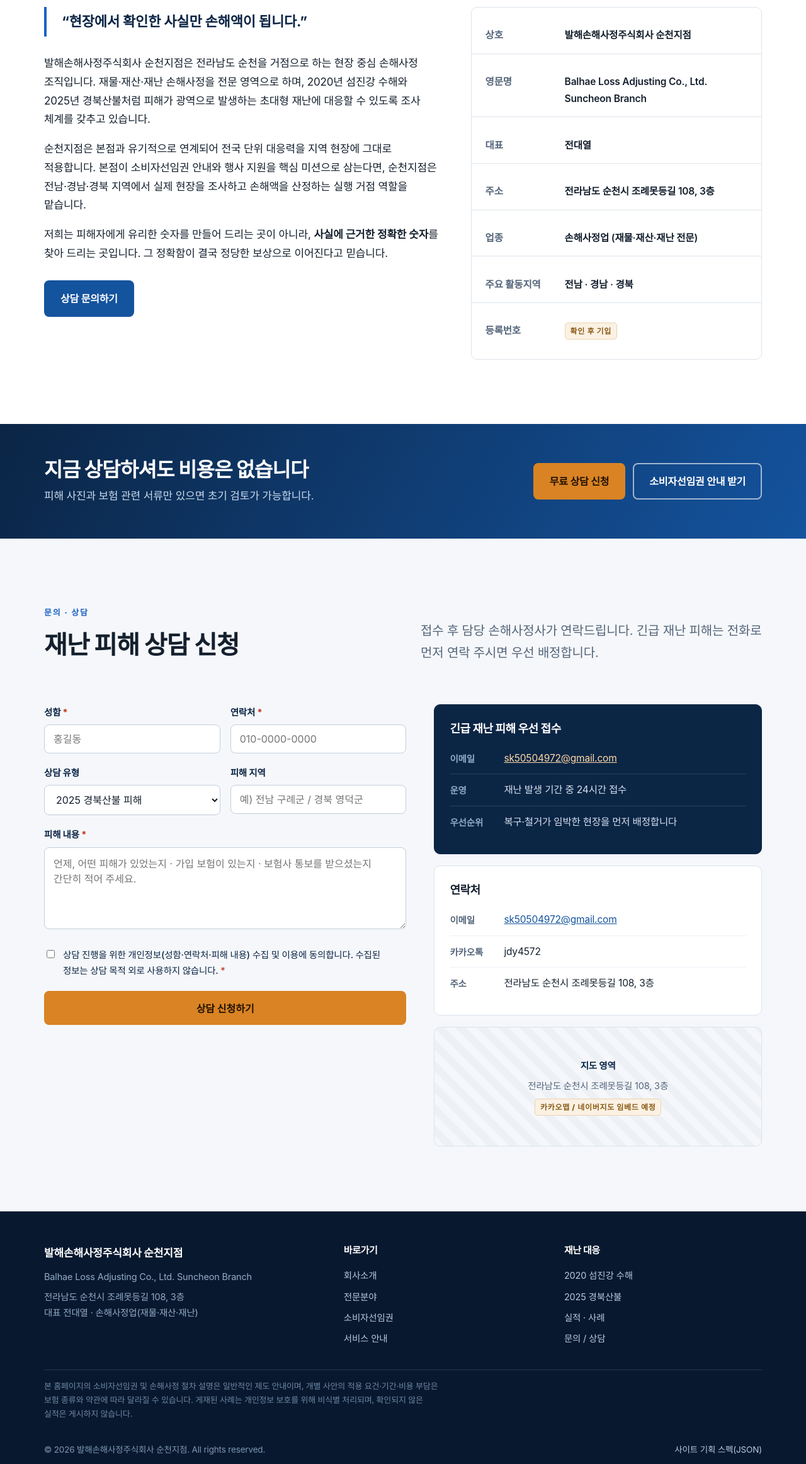
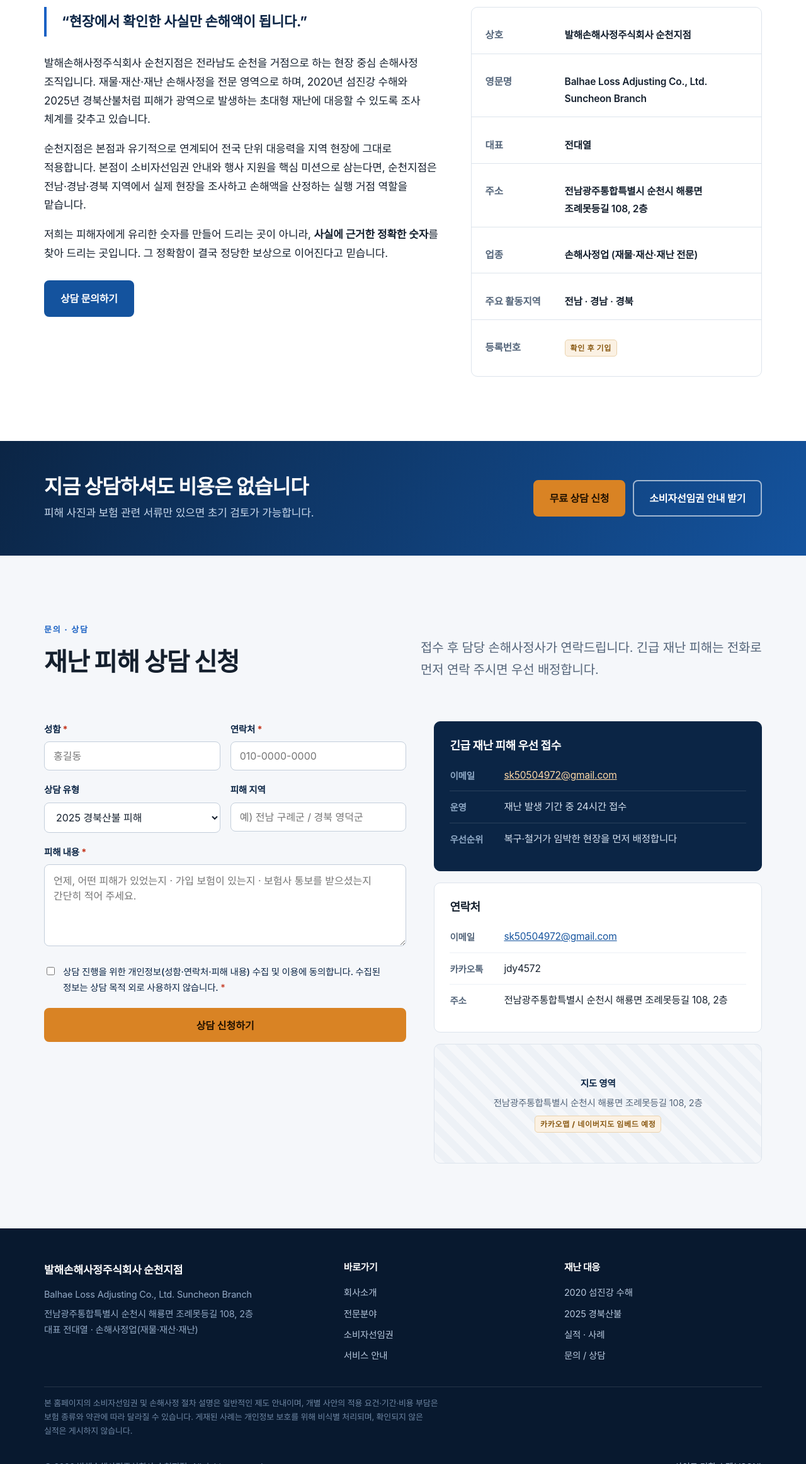
Before and after one commit to sk50504972-creator/sk50504972-creator.github.io, a plain HTML site: page index.html in a window 1280 px wide. Shown: the part 6473-8797 px from the top of the page at 63% size. Drawn offline with Linux system fonts and the light colour scheme.

Commit message:
chore(nap): 순천지점 주소 「전남광주통합특별시 순천시 해룡면 조례못등길 108, 2층」(사업자등록증·등기 2026-11-02) [마케팅_전채널배포]

```diff
--- a/index.html
+++ b/index.html
@@ -29,7 +29,7 @@
   "description": "재물·재산·재난 전문 손해사정. 2025년 경북산불, 2020년 섬진강 수해 등 초대형 재난 손해사정과 소비자선임권 기반 독립 손해사정을 수행합니다.",
   "address": {
     "@type": "PostalAddress",
-    "streetAddress": "조례못등길 108, 3층",
+    "streetAddress": "해룡면 조례못등길 108, 2층",
     "addressLocality": "순천시",
     "addressRegion": "전라남도",
     "addressCountry": "KR"
@@ -693,7 +693,7 @@
           <dl class="fact"><dt>상호</dt><dd>발해손해사정주식회사 순천지점</dd></dl>
           <dl class="fact"><dt>영문명</dt><dd>Balhae Loss Adjusting Co., Ltd.<br>Suncheon Branch</dd></dl>
           <dl class="fact"><dt>대표</dt><dd>전대열</dd></dl>
-          <dl class="fact"><dt>주소</dt><dd>전라남도 순천시 조례못등길 108, 3층</dd></dl>
+          <dl class="fact"><dt>주소</dt><dd>전남광주통합특별시 순천시 해룡면 조례못등길 108, 2층</dd></dl>
           <dl class="fact"><dt>업종</dt><dd>손해사정업 (재물·재산·재난 전문)</dd></dl>
           <dl class="fact"><dt>주요 활동지역</dt><dd>전남 · 경남 · 경북</dd></dl>
           <dl class="fact"><dt>등록번호</dt><dd><span class="tbd">확인 후 기입</span></dd></dl>
@@ -781,13 +781,13 @@
           <h3>연락처</h3>
           <div class="cline"><span class="cline__l">이메일</span><span><a href="mailto:sk50504972@gmail.com">sk50504972@gmail.com</a></span></div>
           <div class="cline"><span class="cline__l">카카오톡</span><span>jdy4572</span></div>
-          <div class="cline"><span class="cline__l">주소</span><span>전라남도 순천시 조례못등길 108, 3층</span></div>
+          <div class="cline"><span class="cline__l">주소</span><span>전남광주통합특별시 순천시 해룡면 조례못등길 108, 2층</span></div>
         </div>
 
-        <div class="map" role="img" aria-label="지도 자리 — 전라남도 순천시 조례못등길 108, 3층">
+        <div class="map" role="img" aria-label="지도 자리 — 전남광주통합특별시 순천시 해룡면 조례못등길 108, 2층">
           <div>
             <strong style="display:block;color:var(--navy-800);margin-bottom:6px">지도 영역</strong>
-            전라남도 순천시 조례못등길 108, 3층<br>
+            전남광주통합특별시 순천시 해룡면 조례못등길 108, 2층<br>
             <span class="tbd" style="margin-top:8px">카카오맵 / 네이버지도 임베드 예정</span>
           </div>
         </div>
@@ -804,7 +804,7 @@
       <div>
         <div class="foot__brand">발해손해사정주식회사 순천지점</div>
         <p style="margin:0 0 6px">Balhae Loss Adjusting Co., Ltd. Suncheon Branch</p>
-        <p style="margin:0">전라남도 순천시 조례못등길 108, 3층<br>대표 전대열 · 손해사정업(재물·재산·재난)</p>
+        <p style="margin:0">전남광주통합특별시 순천시 해룡면 조례못등길 108, 2층<br>대표 전대열 · 손해사정업(재물·재산·재난)</p>
       </div>
       <div>
         <h4>바로가기</h4>
--- a/site_spec.json
+++ b/site_spec.json
@@ -8,7 +8,7 @@
     "name_kr": "발해손해사정주식회사 순천지점",
     "name_en": "Balhae Loss Adjusting Co., Ltd. Suncheon Branch",
     "representative": "전대열",
-    "address": "전라남도 순천시 해룡면 상대석길 38, 3층",
+    "address": "전남광주통합특별시 순천시 해룡면 조례못등길 108, 2층",
     "business_type": "손해사정업 (재물·재산·재난 전문)",
     "core_identity": "초대형 재난 손해사정 전문 + 소비자 권리 보호"
   },
@@ -105,7 +105,7 @@
         "elements": [
           "무료 상담 신청 폼",
           "전화·카카오톡·이메일 연락처 영역",
-          "위치 지도 (순천시 해룡면 상대석길 38, 3층)",
+          "위치 지도 (순천시 해룡면 조례못등길 108, 2층)",
           "긴급 재난 발생 시 우선 연락 안내"
         ]
       }
```
